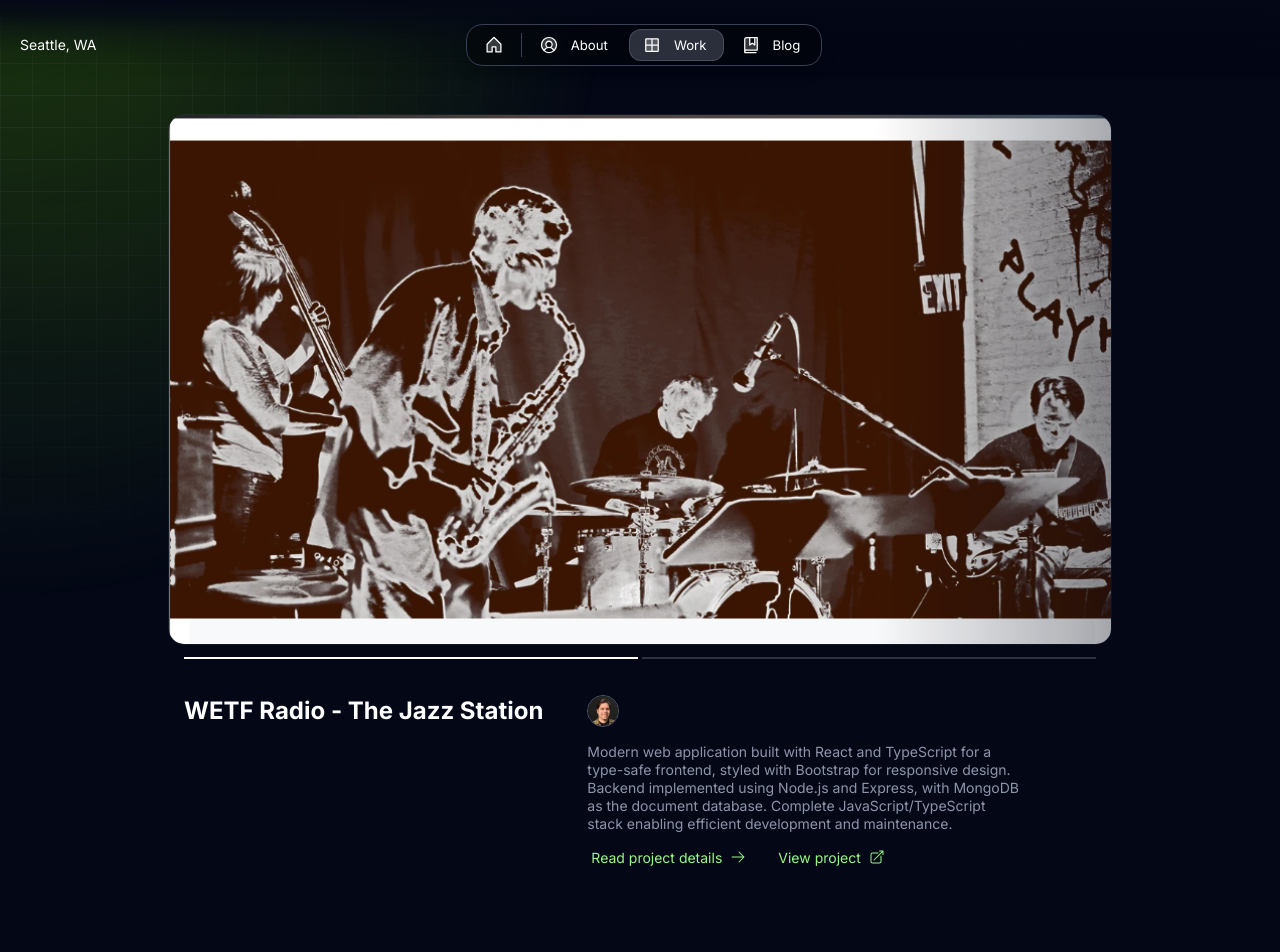
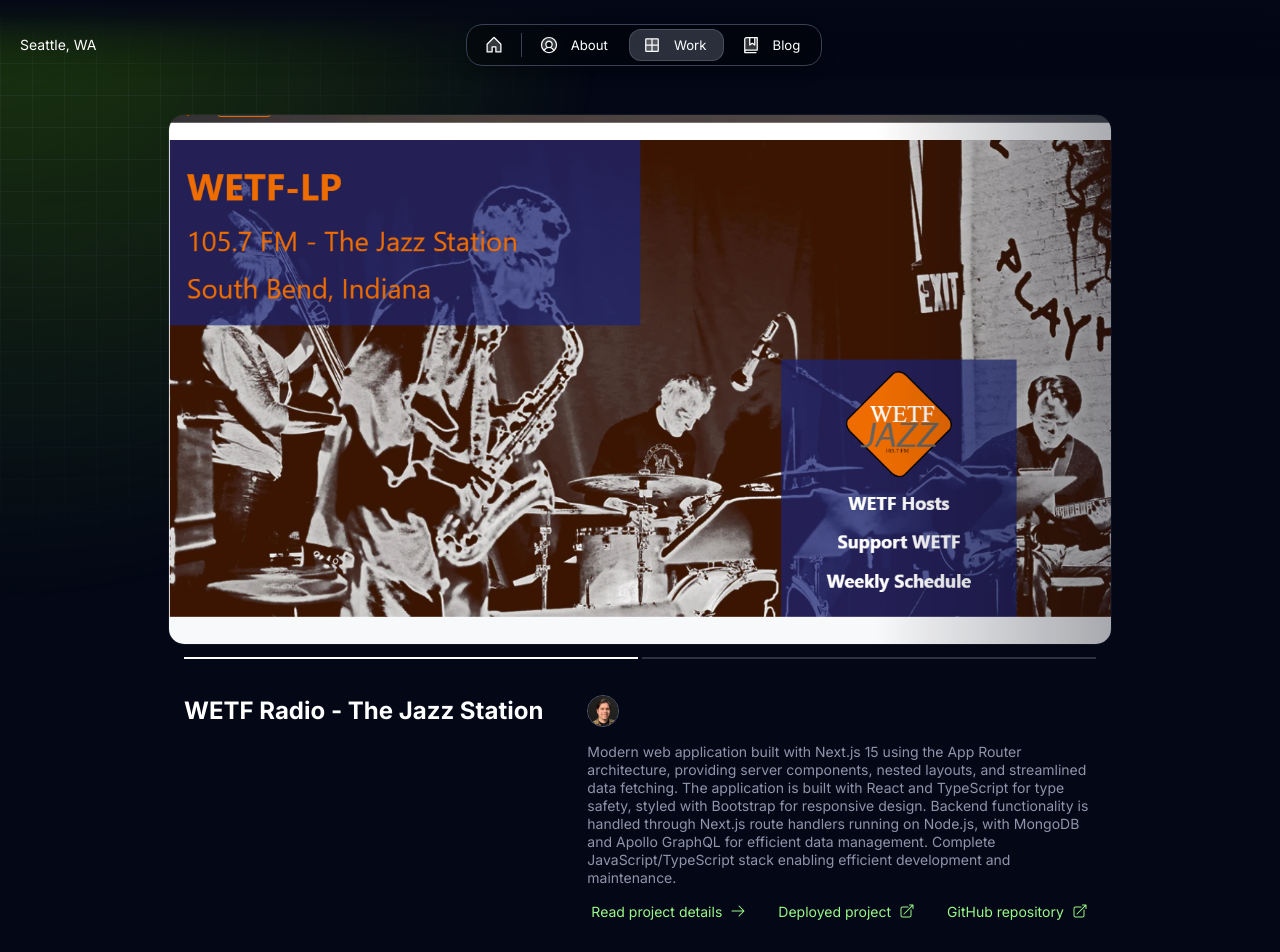
Before and after one commit to aavillanueva6/alejandro-a-villanueva, a Next.js app: page /work in a window 1280 px wide. Shown: the top 952 px of the page. Built offline with nearby package versions, Linux system fonts and the light colour scheme.

Commit message:
update project with data for Next.js integration, add link to project github repo, update image to reflect updated UI

```diff
--- a/src/app/utils/utils.ts
+++ b/src/app/utils/utils.ts
@@ -1,6 +1,6 @@
-import fs from "fs";
-import path from "path";
-import matter from "gray-matter";
+import fs from 'fs';
+import path from 'path';
+import matter from 'gray-matter';
 
 type Team = {
   name: string;
@@ -18,6 +18,7 @@ type Metadata = {
   tag?: string;
   team: Team[];
   link?: string;
+  repo?: string;
 };
 
 function getMDXFiles(dir: string) {
@@ -25,7 +26,7 @@ function getMDXFiles(dir: string) {
     throw new Error(`Directory not found: ${dir}`);
   }
 
-  return fs.readdirSync(dir).filter((file) => path.extname(file) === ".mdx");
+  return fs.readdirSync(dir).filter((file) => path.extname(file) === '.mdx');
 }
 
 function readMDXFile(filePath: string) {
@@ -33,18 +34,19 @@ function readMDXFile(filePath: string) {
     throw new Error(`File not found: ${filePath}`);
   }
 
-  const rawContent = fs.readFileSync(filePath, "utf-8");
+  const rawContent = fs.readFileSync(filePath, 'utf-8');
   const { data, content } = matter(rawContent);
 
   const metadata: Metadata = {
-    title: data.title || "",
+    title: data.title || '',
     publishedAt: data.publishedAt,
-    summary: data.summary || "",
-    image: data.image || "",
+    summary: data.summary || '',
+    image: data.image || '',
     images: data.images || [],
     tag: data.tag || [],
     team: data.team || [],
-    link: data.link || "",
+    link: data.link || '',
+    repo: data.repo || '',
   };
 
   return { metadata, content };
@@ -64,7 +66,7 @@ function getMDXData(dir: string) {
   });
 }
 
-export function getPosts(customPath = ["", "", "", ""]) {
+export function getPosts(customPath = ['', '', '', '']) {
   const postsDir = path.join(process.cwd(), ...customPath);
   return getMDXData(postsDir);
 }
--- a/src/app/work/projects/WETF-Radio.mdx
+++ b/src/app/work/projects/WETF-Radio.mdx
@@ -1,7 +1,7 @@
 ---
 title: 'WETF Radio - The Jazz Station'
 publishedAt: '2025-01-15'
-summary: 'Modern web application built with React and TypeScript for a type-safe frontend, styled with Bootstrap for responsive design. Backend implemented using Node.js and Express, with MongoDB as the document database. Complete JavaScript/TypeScript stack enabling efficient development and maintenance.'
+summary: 'Modern web application built with Next.js 15 using the App Router architecture, providing server components, nested layouts, and streamlined data fetching. The application is built with React and TypeScript for type safety, styled with Bootstrap for responsive design. Backend functionality is handled through Next.js route handlers running on Node.js, with MongoDB and Apollo GraphQL for efficient data management. Complete JavaScript/TypeScript stack enabling efficient development and maintenance.'
 images:
   - '/images/projects/project-01/WETF-home.png'
   - '/images/projects/project-01/WETF-schedule.png'
@@ -11,11 +11,12 @@ team:
     avatar: '/images/avatar.png'
     linkedIn: 'https://www.linkedin.com/in/alejandro-a-villanueva/'
 link: 'https://react-radio.onrender.com/'
+repo: 'https://github.com/aavillanueva6/ReactRadio'
 ---
 
 ## Overview
 
-Modern web application built with React and TypeScript for a type-safe frontend, styled with Bootstrap for responsive design. Backend implemented using Node.js and Express, with MongoDB an Apollo GraphQL for efficient data management. Complete JavaScript/TypeScript stack enabling efficient development and maintenance.
+Modern web application built with Next.js 15 using the App Router architecture, providing server components, nested layouts, and streamlined data fetching. The application is built with React and TypeScript for type safety, styled with Bootstrap for responsive design. Backend functionality is handled through Next.js route handlers running on Node.js, with MongoDB and Apollo GraphQL for efficient data management. Complete JavaScript/TypeScript stack enabling efficient development and maintenance.
 
 ## Key Features
 
@@ -26,7 +27,7 @@ Modern web application built with React and TypeScript for a type-safe frontend,
 
 ## Technologies Used
 
-- **React and TypeScript**: Frontend architecture leveraging type-safe components for robust, maintainable code that scales.
+- **Next.js and React with TypeScript**: Full-stack React framework providing server-side rendering, routing, and API functionality, built with type-safe components for robust, maintainable code that scales
 - **MongoDB and Apollo GraphQL**: Optimized data layer combining flexible document storage with precise GraphQL queries, enhanced by intelligent client-side caching for lightning-fast user interactions.
 - **Bootstrap**: Production-ready UI framework enabling responsive layouts and consistent brand styling across all device sizes.
 
@@ -36,8 +37,12 @@ Throughout development, a key challenge was translating client requirements into
 
 The project also served as my introduction to TypeScript. Implementing strong typing not only reduced runtime errors but also improved code maintainability through enhanced IDE support and automated refactoring capabilities.
 
+Additionally, this project was my first experience with Next.js and its App Router architecture. Working with server components, nested layouts, and built-in data fetching patterns helped me understand modern React development practices and the benefits of server-side rendering.
+
 ## Outcome
 
 The website is undergoing final review before launching to production. Upon client approval, the site will go live at their designated URL.
 
-Visit the site at <a href='https://react-radio.onrender.com/' target='_blank' rel='noopener noreferrer'>WETF Radio - The Jazz Station</a>
+Deployed application <a href='https://react-radio.onrender.com/' target='_blank' rel='noopener noreferrer'>WETF Radio - The Jazz Station</a>
+
+Github repository <a href='https://github.com/aavillanueva6/ReactRadio' target='_blank' rel='noopener noreferrer'>aavillanueva6/ReactRadio</a>
--- a/src/components/ProjectCard.tsx
+++ b/src/components/ProjectCard.tsx
@@ -19,6 +19,7 @@ interface ProjectCardProps {
   description: string;
   avatars: { src: string }[];
   link: string;
+  repo: string;
 }
 
 export const ProjectCard: React.FC<ProjectCardProps> = ({
@@ -29,6 +30,7 @@ export const ProjectCard: React.FC<ProjectCardProps> = ({
   description,
   avatars,
   link,
+  repo,
 }) => {
   return (
     <Column fillWidth gap='m'>
@@ -84,7 +86,16 @@ export const ProjectCard: React.FC<ProjectCardProps> = ({
                   style={{ margin: '0', width: 'fit-content' }}
                   href={link}
                 >
-                  <Text variant='body-default-s'>View project</Text>
+                  <Text variant='body-default-s'>Deployed project</Text>
+                </SmartLink>
+              )}
+              {repo && (
+                <SmartLink
+                  suffixIcon='arrowUpRightFromSquare'
+                  style={{ margin: '0', width: 'fit-content' }}
+                  href={repo}
+                >
+                  <Text variant='body-default-s'>GitHub repository</Text>
                 </SmartLink>
               )}
             </Flex>
--- a/src/components/work/Projects.tsx
+++ b/src/components/work/Projects.tsx
@@ -1,16 +1,19 @@
-import { getPosts } from "@/app/utils/utils";
-import { Column } from "@/once-ui/components";
-import { ProjectCard } from "@/components";
+import { getPosts } from '@/app/utils/utils';
+import { Column } from '@/once-ui/components';
+import { ProjectCard } from '@/components';
 
 interface ProjectsProps {
   range?: [number, number?];
 }
 
 export function Projects({ range }: ProjectsProps) {
-  let allProjects = getPosts(["src", "app", "work", "projects"]);
+  let allProjects = getPosts(['src', 'app', 'work', 'projects']);
 
   const sortedProjects = allProjects.sort((a, b) => {
-    return new Date(b.metadata.publishedAt).getTime() - new Date(a.metadata.publishedAt).getTime();
+    return (
+      new Date(b.metadata.publishedAt).getTime() -
+      new Date(a.metadata.publishedAt).getTime()
+    );
   });
 
   const displayedProjects = range
@@ -18,7 +21,7 @@ export function Projects({ range }: ProjectsProps) {
     : sortedProjects;
 
   return (
-    <Column fillWidth gap="xl" marginBottom="40" paddingX="l">
+    <Column fillWidth gap='xl' marginBottom='40' paddingX='l'>
       {displayedProjects.map((post, index) => (
         <ProjectCard
           priority={index < 2}
@@ -28,8 +31,11 @@ export function Projects({ range }: ProjectsProps) {
           title={post.metadata.title}
           description={post.metadata.summary}
           content={post.content}
-          avatars={post.metadata.team?.map((member) => ({ src: member.avatar })) || []}
-          link={post.metadata.link || ""}
+          avatars={
+            post.metadata.team?.map((member) => ({ src: member.avatar })) || []
+          }
+          link={post.metadata.link || ''}
+          repo={post.metadata.repo || ''}
         />
       ))}
     </Column>
```
Also changed, not shown: public/images/projects/project-01/WETF-home.png.
